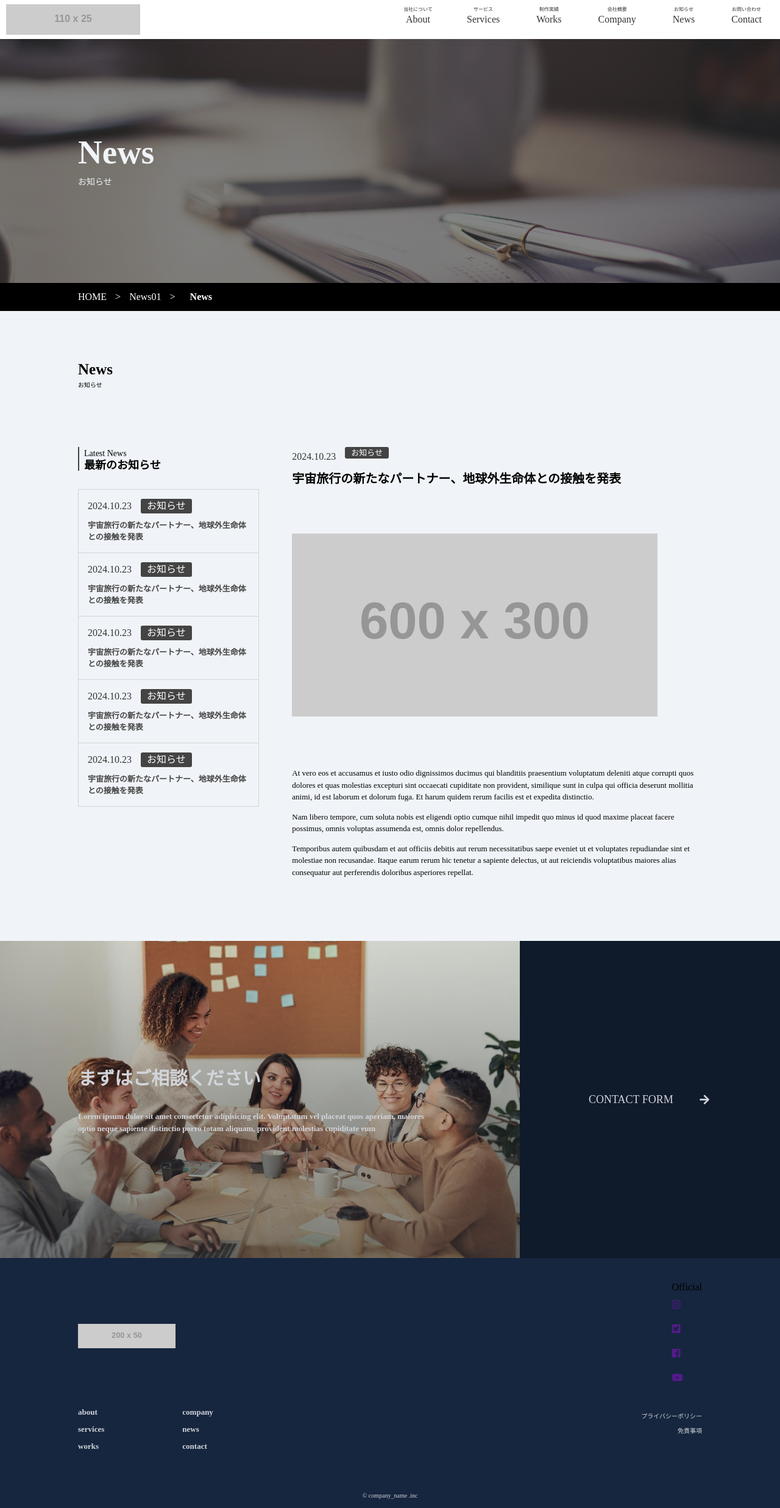
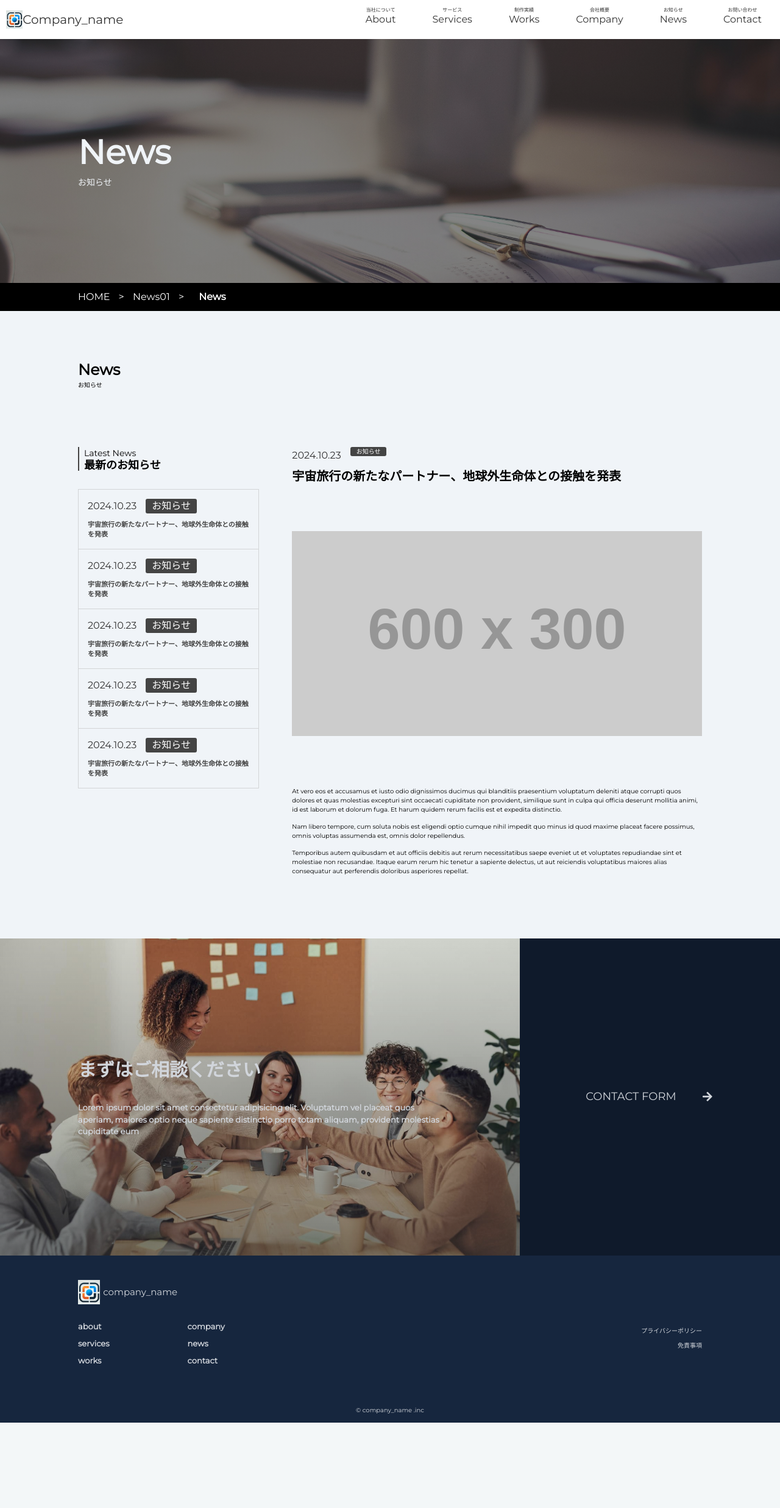
Before and after one commit to TAISEI0704/web_create, a PHP site: page /news01.html in a window 1280 px wide. Shown: the whole page at 61% size. After the commit the page ends 2333 px from the top, so only its background shows below. Run offline with PHP 8.4, Linux system fonts and the light colour scheme; grey boxes labelled with a size stand in for pictures from a placeholder-image service; some libraries are stand-ins or nearby versions.

Commit message:
news01レスポンシブ完成

```diff
--- a/assets/css/style.css
+++ b/assets/css/style.css
@@ -539,7 +539,6 @@ button{
                 justify-content: space-between;
                 align-items: center;
                 .fa-arrow-right{
-                    font-size: 13px;
                     margin-left: 10px;
                 }
             }
@@ -554,7 +553,7 @@ button{
                 padding: 15px;
             }
             .body{
-                font-size: 13px;
+                font-size: 11px;
                 font-weight: 200;
                 line-height: 1.5;
                 color: #444;
@@ -1530,12 +1529,12 @@ button{
         justify-content: space-between;
         align-items: center;
         .main{
-            width: 90%;
+            width: 100%;
             padding-bottom: 50px;
             box-sizing: border-box;
         }
         .aside{
-            width: 90%;
+            width: 100%;
             box-sizing: border-box;
         }
         .op-title{
@@ -1591,15 +1590,21 @@ button{
     h2{
         font-size: 20px;
     }
-
     img{
-        margin: 80px 0;
-    }
-
+        width: 100%;
+        margin: 40px 0;
+    }
     p{
-        font-size: 13px;
+        font-size: 10px;
         line-height: 1.5;
         margin-bottom: 13px;
+    }
+}
+@media screen and (min-width:990px) {
+    .news-content{
+        img{
+            margin: 80px 0;
+        }
     }
 }
 
--- a/news01.html
+++ b/news01.html
@@ -7,12 +7,14 @@
     <link rel="stylesheet" href="./assets/css/reset.css">
     <link rel="stylesheet" href="./assets/css/style.css">
     <link href="https://use.fontawesome.com/releases/v5.6.1/css/all.css" rel="stylesheet">
+    <link rel="stylesheet" href="https://fonts.googleapis.com/css?family=Montserrat">
 </head>
 <body>
     <header>
         <div id="header-left">
-            <a href="/">
-                <img class="logo" src="https://placehold.jp/110x25.png" alt="会社ロゴ">
+            <a href="/" class="logo">
+                <img src="./assets/img/logo.png" alt="会社ロゴ">
+                <span>Company_name</span>
             </a>
         </div>
         <div id="header-right">
@@ -40,7 +42,7 @@
             </nav>
         </div>
         <div id="header-hamburger">
-            <input type="checkbox" class="checkbox">
+            <input type="checkbox" id="checkbox">
             <div class="span-container">
                 <span></span>
                 <span></span>
@@ -200,15 +202,16 @@
         <div class="container">
             <div class="footer-logo">
                 <a href="">
-                    <img src="https://placehold.jp/200x50.png" alt="会社ロゴ">
+                    <img src="./assets/img/logo.png" alt="会社ロゴ">
+                    <span>company_name</span>
                 </a>
-                <div class="footer-icon">
+                <!-- <div class="footer-icon">
                     <span>Official</span>
                     <a href=""><i class="fab fa-instagram"></i></a>
                     <a href=""><i class="fab fa-twitter-square"></i></a>
                     <a href=""><i class="fab fa-facebook-square"></i></a>
                     <a href=""><i class="fab fa-youtube"></i></a>
-                </div>
+                </div> -->
             </div>
             <div class="footer-nav">
                 <div class="page-nav">
```
